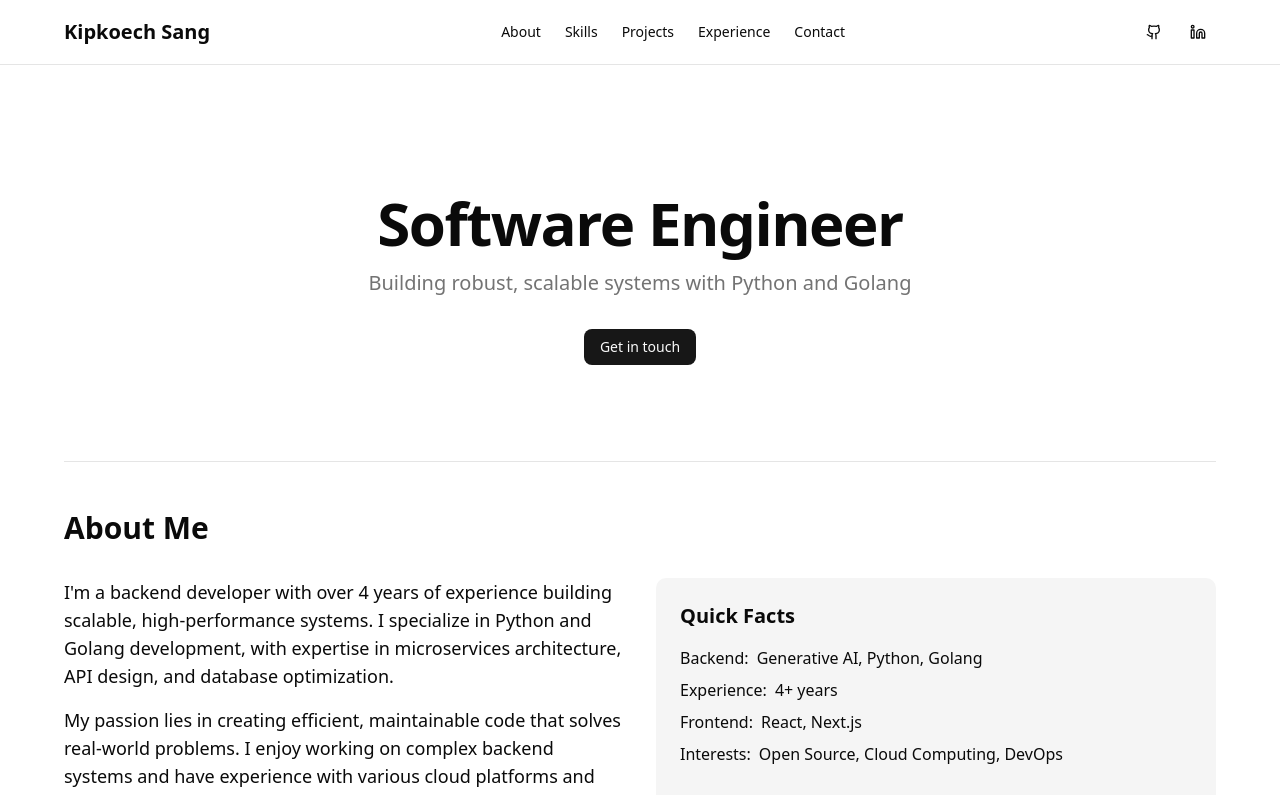
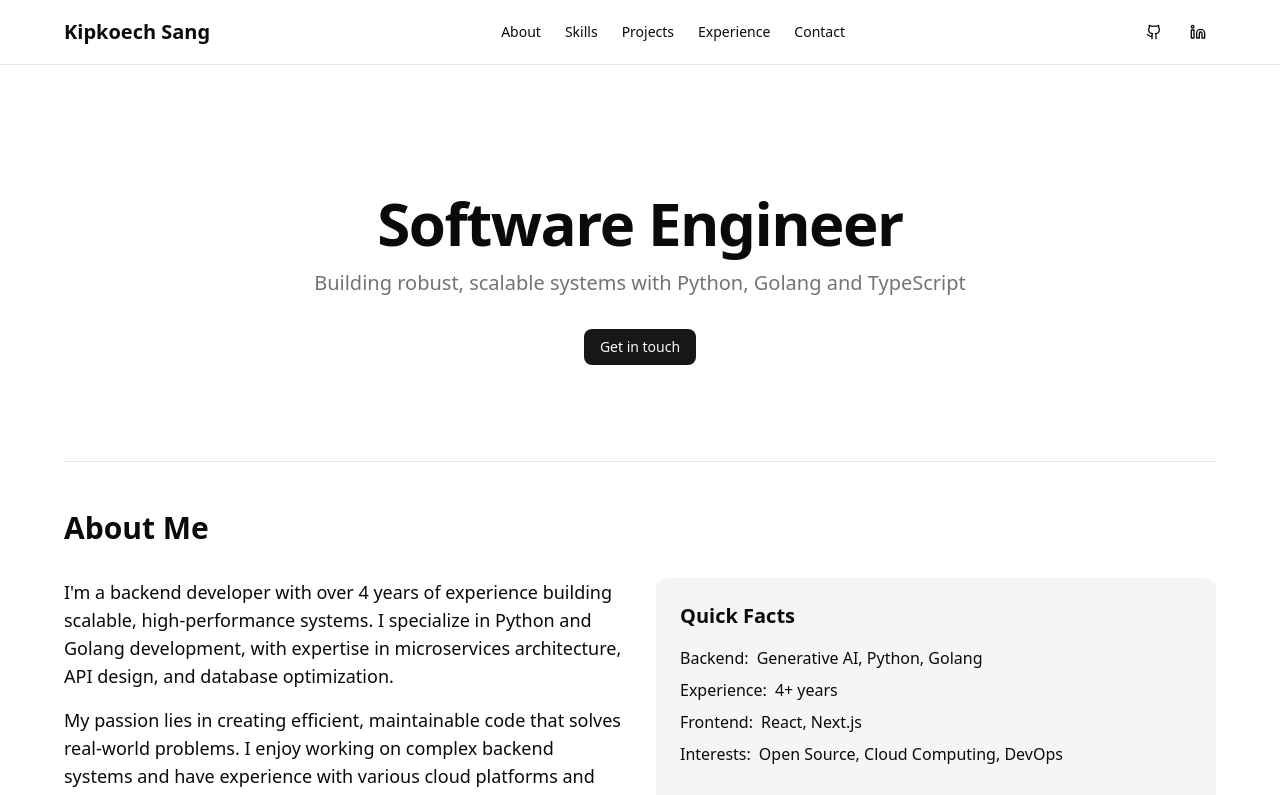
Before and after one commit to sangkips/portfolio, a Next.js app: page / in a window 1280 px wide. Shown: the top 795 px of the page. Built offline with nearby package versions, Linux system fonts and the light colour scheme.

Commit message:
update bio

```diff
--- a/app/page.tsx
+++ b/app/page.tsx
@@ -80,7 +80,8 @@ export default function Home() {
                 Software Engineer
               </h1>
               <p className="mt-4 text-xl text-muted-foreground">
-                Building robust, scalable systems with Python and Golang
+                Building robust, scalable systems with Python, Golang and
+                TypeScript
               </p>
               <div className="mt-8 flex gap-4 justify-center text-center">
                 <Button>
```
